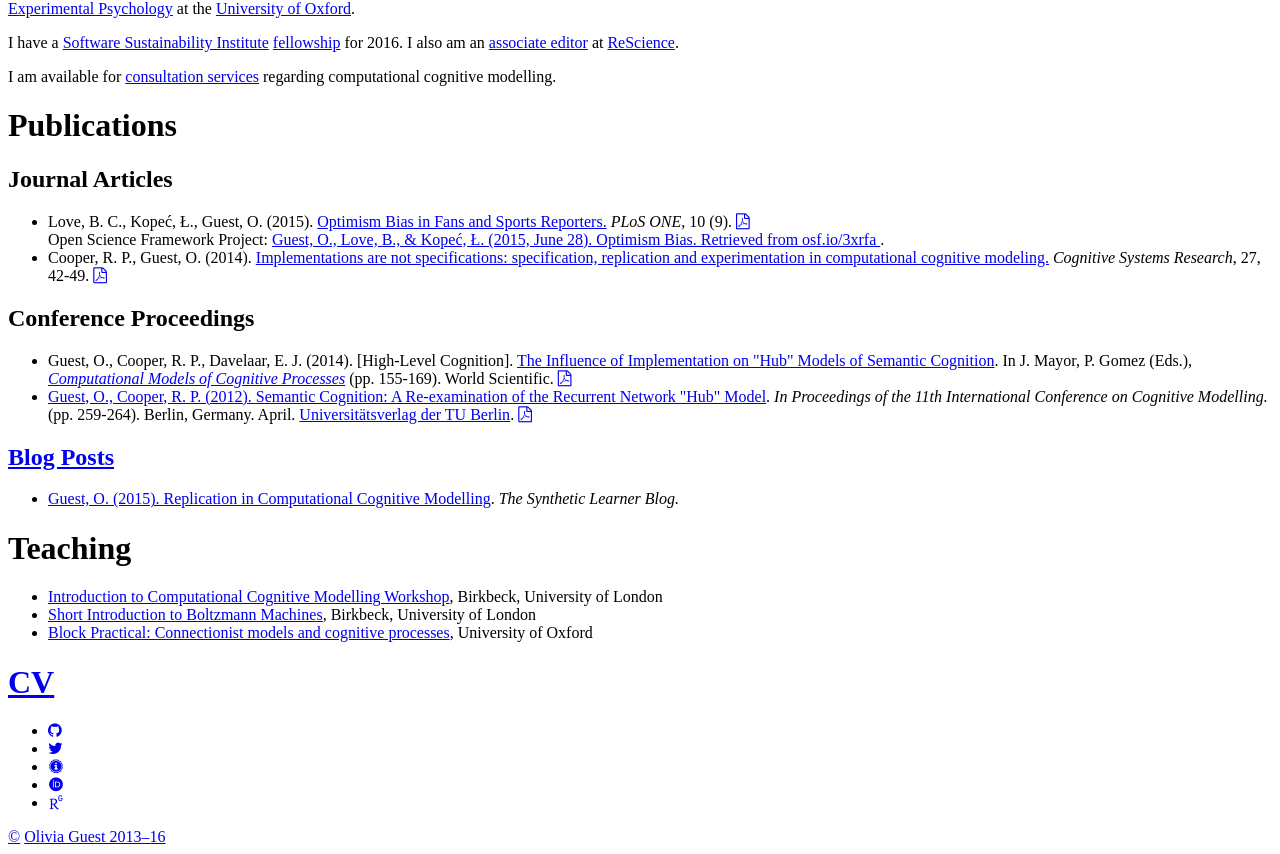
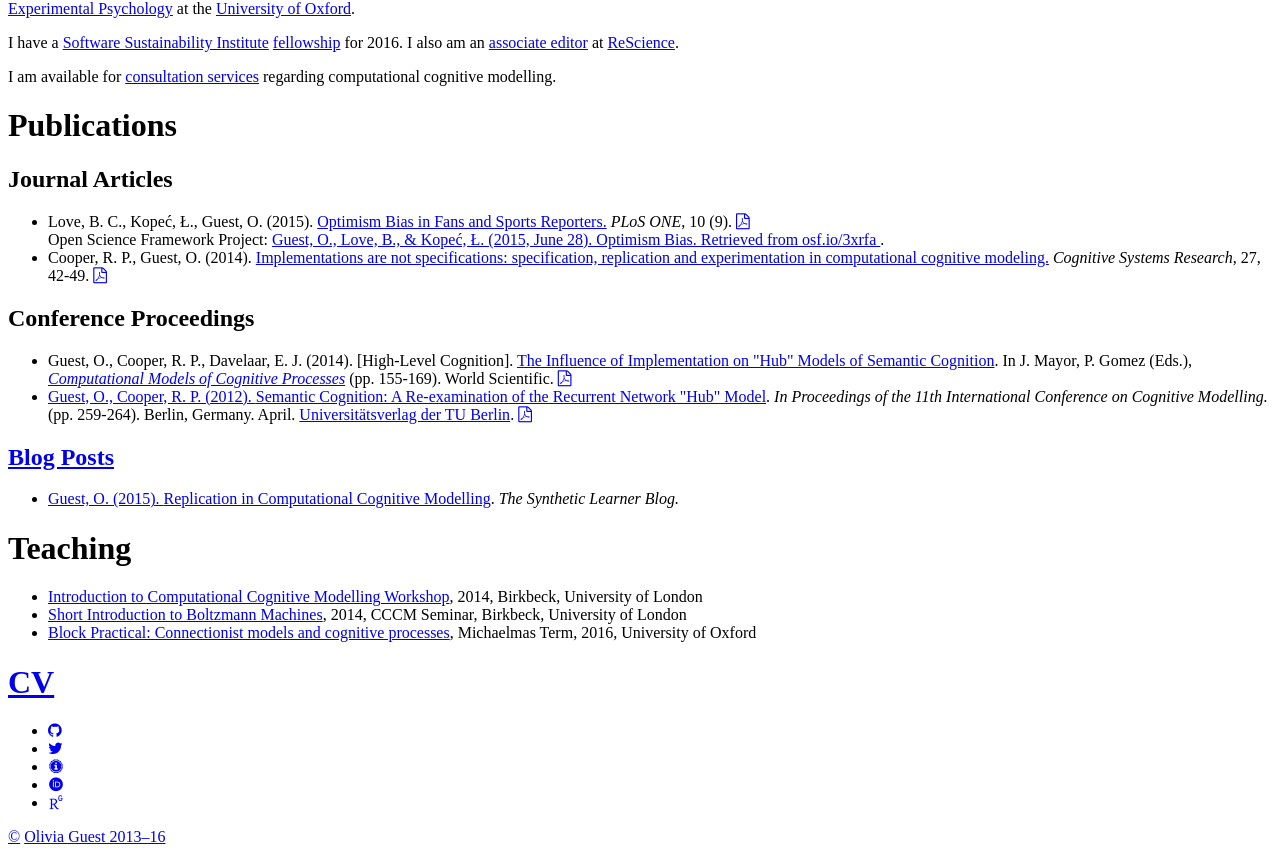
Before and after one commit to oliviaguest/oliviaguest.github.io, a Jekyll site: the page built from index.html, in a window 1280 px wide, cut to the strip 506-1360 px from the top of the page. Built offline with Jekyll 4.4.1, drawn with Linux system fonts in a browser that asks for light colours; nearby versions of some CDN libraries; some web fonts are replaced.

Commit message:
Update index.html

```diff
--- a/index.html
+++ b/index.html
@@ -76,9 +76,9 @@ layout: default
       <div>
             <ul class="cv">
 
-            <li class="cv"><a href="//sites.google.com/site/introcompcog/">Introduction to Computational Cognitive Modelling Workshop</a>, Birkbeck, University of London</li>
-            <li class="cv"><a href="doc/BM.pdf">Short Introduction to Boltzmann Machines</a>, Birkbeck, University of London</li>
-            <li class="cv"><a href="/connectionism">Block Practical: Connectionist models and cognitive processes</a>, University of Oxford</li>
+            <li class="cv"><a href="//sites.google.com/site/introcompcog/">Introduction to Computational Cognitive Modelling Workshop</a>, 2014, Birkbeck, University of London</li>
+            <li class="cv"><a href="doc/BM.pdf">Short Introduction to Boltzmann Machines</a>, 2014, CCCM Seminar, Birkbeck, University of London</li>
+            <li class="cv"><a href="/connectionism/">Block Practical: Connectionist models and cognitive processes</a>, Michaelmas Term, 2016, University of Oxford</li>
 
             </ul>
       </div>
```
